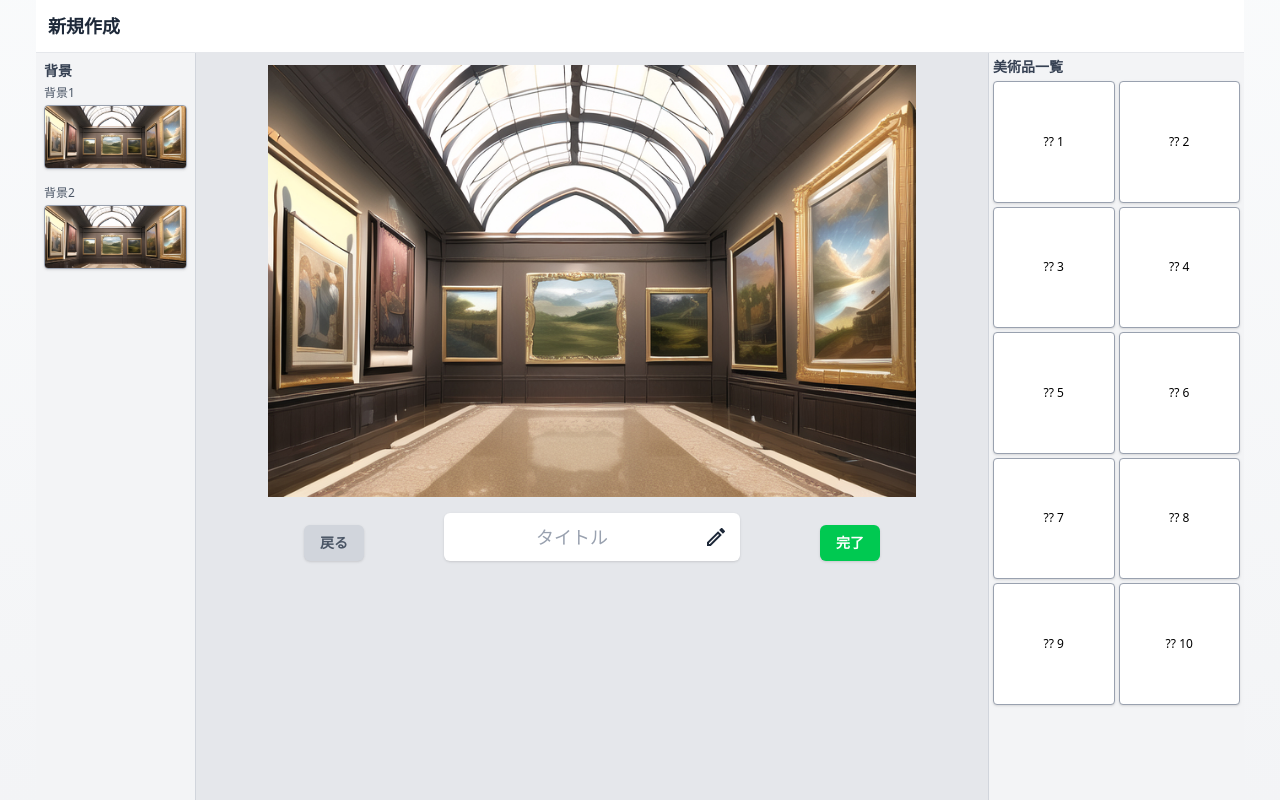
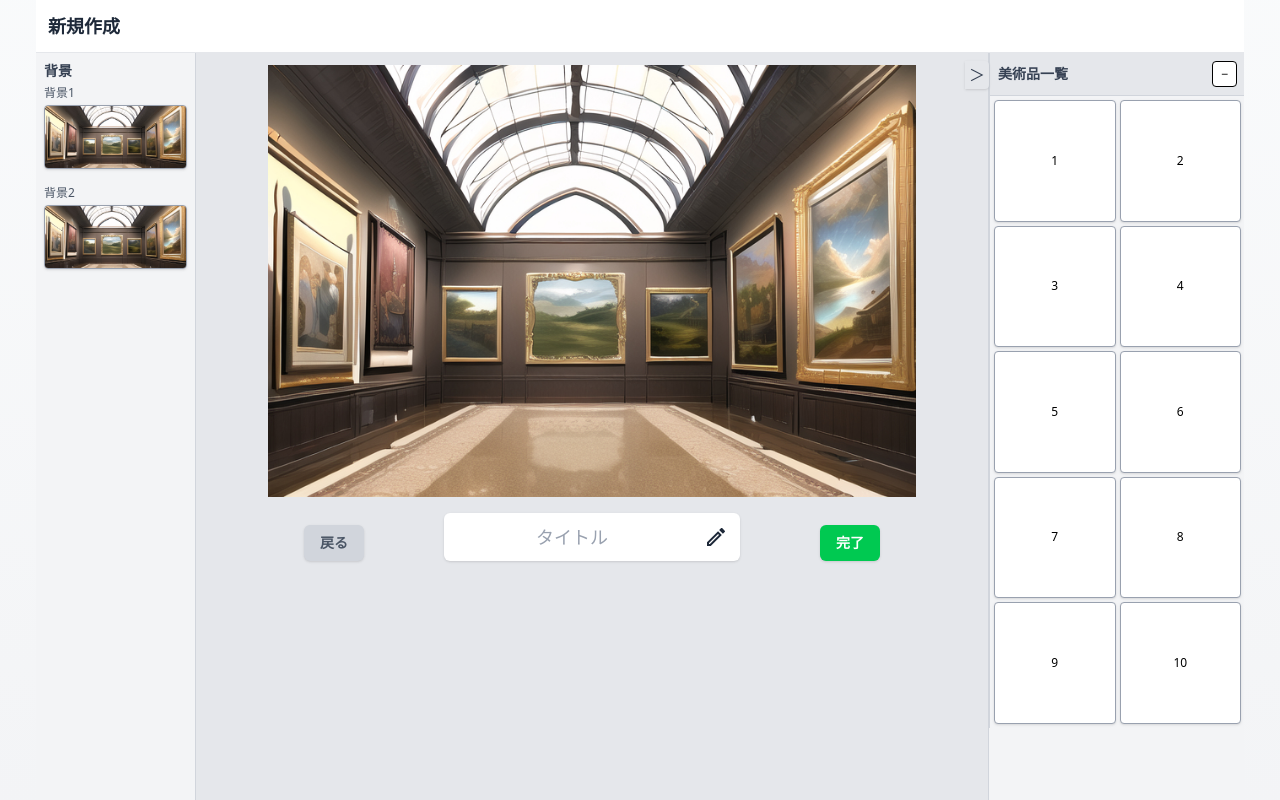
Before and after one commit to yui-szk/virtual-museum, a React (Vite) app in the folder app/frontend/: page /create in a window 1280 px wide. Built offline with nearby package versions, Linux system fonts and the light colour scheme.

Commit message:
右のサイドバーをトグルにできないか模索中

```diff
--- a/app/frontend/src/components/CreationScreen.tsx
+++ b/app/frontend/src/components/CreationScreen.tsx
@@ -1,21 +1,18 @@
 import React, { useState } from 'react';
-// アイコンとコンテキストをインポート
-import { IconContext } from 'react-icons'
+import { IconContext } from 'react-icons';
 import { MdOutlineEdit, MdOutlineCheck } from "react-icons/md";
+import RightSidebar from "./RightSidebar"; // 新しく分離したコンポーネントをインポート
 
-// 画像をJavaScriptモジュールとしてインポートする
-//! 本当は背景画像のURLを取得する必要あり
 import museumRoom from "../assets/museum-sample.jpg";
 
 const bgImageUrl: string = museumRoom;
 
-//* 美術品（将来的にAPIから取得）
 interface Artwork {
   id: number;
   url: string;
   name: string;
 }
-//* 背景（将来的にAPIから取得）
+
 interface Background {
   id: number;
   url: string;
@@ -24,42 +21,20 @@ interface Background {
 
 interface LeftSidebarProps {
   backgrounds: Background[];
-  onBackgroundSelect: (url: string) => void; // URLを受け取る関数
+  onBackgroundSelect: (url: string) => void;
 }
 
-// ダミーデータ（右サイドバー用）
 const dummyArtworks: Artwork[] = Array.from({ length: 10 }, (_, i) => ({
   id: i + 1,
   url: `https://placehold.co/100x100/F0F0F0/000000?text=作品+${i+1}`,
   name: `作品 ${i + 1}`,
 }));
 
-// ダミーの背景データ（左サイドバー用）
 const dummyBackgrounds: Background[] = [
   { id: 1, url: bgImageUrl, name: '背景1' },
   { id: 2, url: bgImageUrl, name: '背景2' },
 ];
 
-
-//! 右側の美術品リストコンポーネント (パディング p-1 に縮小済み)
-const RightSidebar: React.FC<{ artworks: Artwork[] }> = ({ artworks }) => (
-  <div className="w-64 flex-shrink-0 bg-gray-100 border-l border-gray-300 overflow-y-auto p-1">
-    <h3 className="text-sm font-semibold mb-1 text-gray-700">美術品一覧</h3>
-    <div className="grid grid-cols-2 gap-1">
-      {artworks.map((art) => (
-        <div
-          key={art.id}
-          className="aspect-square bg-white border border-gray-400 cursor-grab rounded-sm overflow-hidden shadow-sm flex items-center justify-center text-xs"
-        >
-          {/* ダミーデータなので、画像ではなくIDを表示 */}
-          ?? {art.id}
-        </div>
-      ))}
-    </div>
-  </div>
-);
-
-//* 左側の背景リストコンポーネント
 const LeftSidebar: React.FC<LeftSidebarProps> = ({ backgrounds, onBackgroundSelect }) => (
   <div className="w-40 flex-shrink-0 bg-gray-100 border-r border-gray-300 overflow-y-auto p-2">
     <h3 className="text-sm font-semibold mb-1 text-gray-700">背景</h3>
@@ -76,22 +51,17 @@ const LeftSidebar: React.FC<LeftSidebarProps> = ({ backgrounds, onBackgroundSele
   </div>
 );
 
+export default function CreationPage() {
+  const [isEditing, setIsEditing] = useState(false);
+  const [title, setTitle] = useState('');
+  const [currentBackground, setCurrentBackground] = useState<string>(bgImageUrl);
+  const [isRightSidebarOpen, setIsRightSidebarOpen] = useState(true); // ← 開閉状態を管理
 
-//* メインの作成画面コンポーネント
-export default function CreationPage() {
-  // MuseumScreenから移植したロジック
-  const [isEditing, setIsEditing] = useState(false); // タイトル編集の状態
-  const [title, setTitle] = useState(''); // タイトル
-  const [currentBackground, setCurrentBackground] = useState<string>(bgImageUrl); // 背景URL
-
-  //! 背景変更ハンドラー関数を定義
-  // 左バーの背景を押したら真ん中の画像のURLを変更する
   const handleBackgroundChange = (newUrl: string) => {
     setCurrentBackground(newUrl);
   };
 
   return (
-    // 画面全体を覆うコンテナ (Flexboxを適用)
     <div className="min-h-screen bg-gradient-to-b from-gray-50 to-gray-100 flex flex-col">
 
       {/* 画面タイトル */}
@@ -99,40 +69,29 @@ export default function CreationPage() {
         <h1 className="text-lg font-semibold text-gray-800">新規作成</h1>
       </header>
 
-      {/* メインレイアウト: 左サイドバー + 中央 + 右サイドバー */}
+      {/* メインレイアウト */}
       <main className="flex flex-1 overflow-hidden">
-
-      {/* 左サイドバー: 背景画像一覧 */}
-      {/* 選択したら真ん中の画像に反映 */}
+        {/* 左サイドバー */}
         <LeftSidebar
           backgrounds={dummyBackgrounds}
           onBackgroundSelect={handleBackgroundChange}
         />
-        {/* 中央の絵を配置する */}
+
+        {/* 中央 */}
         <div className="flex-1 flex flex-col items-center p-3 relative overflow-y-auto bg-gray-200">
-
-          {/* Gallery View - 画像コンテナ */}
           <div className="relative w-full overflow-hidden flex justify-center items-center aspect-video">
-
-              {/* 中央の背景画像 */}
             <img
               src={currentBackground}
               alt="Museum Background"
               className="w-full h-full object-contain"
             />
           </div>
-            {/* Bottom Controls - タイトル入力欄、「戻る」「完了」ボタンを配置 */}
+
+          {/* タイトル入力欄 */}
           <div className="flex justify-between items-end w-full max-w-xl mt-4 mb-4">
-
-              {/* 1. 左下に「戻る」ボタンを配置 */}
-              <button
-                className="px-4 py-2 text-sm font-semibold text-gray-600 bg-gray-300 rounded-md hover:bg-gray-400 transition shadow"
-                // onClick={handleBack} //!戻る処理の記述
-              >
+            <button className="px-4 py-2 text-sm font-semibold text-gray-600 bg-gray-300 rounded-md hover:bg-gray-400 transition shadow">
               戻る
             </button>
-
-              {/* 2. 中央にタイトル入力欄を配置 */}
             <div className="p-2 bg-white rounded-md shadow flex items-center gap-2">
               <input
                 type="text"
@@ -142,35 +101,37 @@ export default function CreationPage() {
                 readOnly={!isEditing}
                 onChange={e => setTitle(e.target.value)}
               />
-                {/* 編集/保存ボタン */}
               <button
                 className="p-1 rounded font-bold text-gray-800"
-                  onClick={() => setIsEditing(!isEditing)} //! 編集
+                onClick={() => setIsEditing(!isEditing)}
               >
                 <IconContext.Provider value={{ size: '1.5em' }}>
-                    {isEditing ? (
-                      <MdOutlineCheck />
-                    ) : (
-                      <MdOutlineEdit />
-                    )}
+                  {isEditing ? <MdOutlineCheck /> : <MdOutlineEdit />}
                 </IconContext.Provider>
               </button>
             </div>
-
-              {/* 3. 右下に「完了」ボタンを配置 */}
-              <button
-                className="px-4 py-2 text-sm font-semibold text-white bg-green-500 rounded-md hover:bg-green-600 transition shadow"
-                // onClick={handleComplete} 完了処理を実装する場合はここに
-              >
+            <button className="px-4 py-2 text-sm font-semibold text-white bg-green-500 rounded-md hover:bg-green-600 transition shadow">
               完了
             </button>
           </div>
         </div>
 
-        {/* 右サイドバー: 美術品一覧 */}
+        {/* 右サイドバー（トグル付き） */}
+        <div className={`relative transition-all duration-300 ${isRightSidebarOpen ? "w-64" : "w-6"} bg-gray-100 border-l border-gray-300 flex-shrink-0`}>
+          {/* トグルボタン */}
+          <button
+            className="absolute top-2 left-0 -translate-x-full bg-gray-200 hover:bg-gray-300 rounded-r px-1 py-0.5 text-gray-700 shadow"
+            onClick={() => setIsRightSidebarOpen(!isRightSidebarOpen)}
+          >
+            {isRightSidebarOpen ? "＞" : "＜"}
+          </button>
+
+          {/* 中身 */}
+          {isRightSidebarOpen && (
             <RightSidebar artworks={dummyArtworks} />
+          )}
+        </div>
       </main>
-
     </div>
   );
 }
--- /dev/null
+++ b/app/frontend/src/components/RightSidebar.tsx
@@ -0,0 +1,47 @@
+// components/RightSidebar.tsx
+import React, { useState } from "react";
+
+interface Artwork {
+  id: number;
+  url: string;
+  name: string;
+}
+
+interface RightSidebarProps {
+  artworks: Artwork[];
+}
+
+const RightSidebar: React.FC<RightSidebarProps> = ({ artworks }) => {
+  const [isOpen, setIsOpen] = useState(true); // ← サイドバー内部で状態管理
+
+  return (
+    <div className="w-64 flex-shrink-0 bg-gray-100 border-l border-gray-300 overflow-y-auto">
+      {/* 見出し部分（トグルボタン付き） */}
+      <div className="flex justify-between items-center p-2 border-b border-gray-300 bg-gray-200">
+        <h3 className="text-sm font-semibold text-gray-700">美術品一覧</h3>
+        <button
+          className="text-xs px-2 py-1 bg-white border rounded hover:bg-gray-100"
+          onClick={() => setIsOpen(!isOpen)}
+        >
+          {isOpen ? "−" : "+"}
+        </button>
+      </div>
+
+      {/* 一覧部分：isOpen の状態で表示切替 */}
+      {isOpen && (
+        <div className="grid grid-cols-2 gap-1 p-1">
+          {artworks.map((art) => (
+            <div
+              key={art.id}
+              className="aspect-square bg-white border border-gray-400 cursor-grab rounded-sm overflow-hidden shadow-sm flex items-center justify-center text-xs"
+            >
+              {art.id}
+            </div>
+          ))}
+        </div>
+      )}
+    </div>
+  );
+};
+
+export default RightSidebar;
```
Lines whose indentation alone changed are shown as unchanged.
